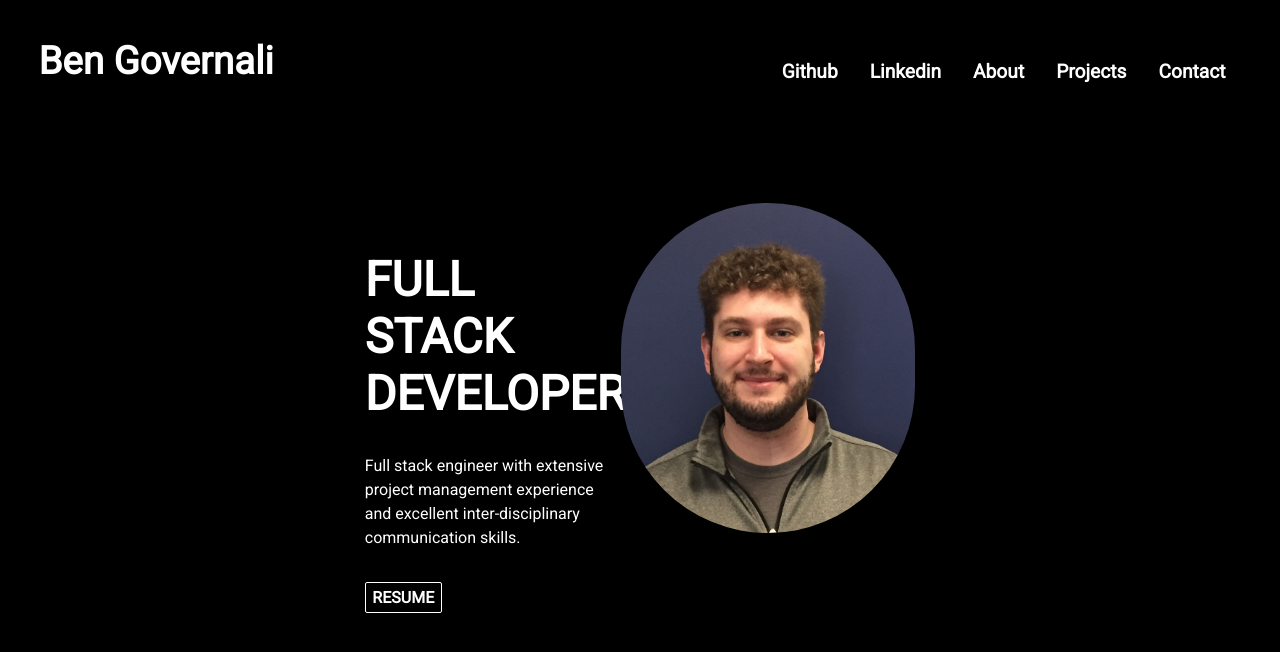
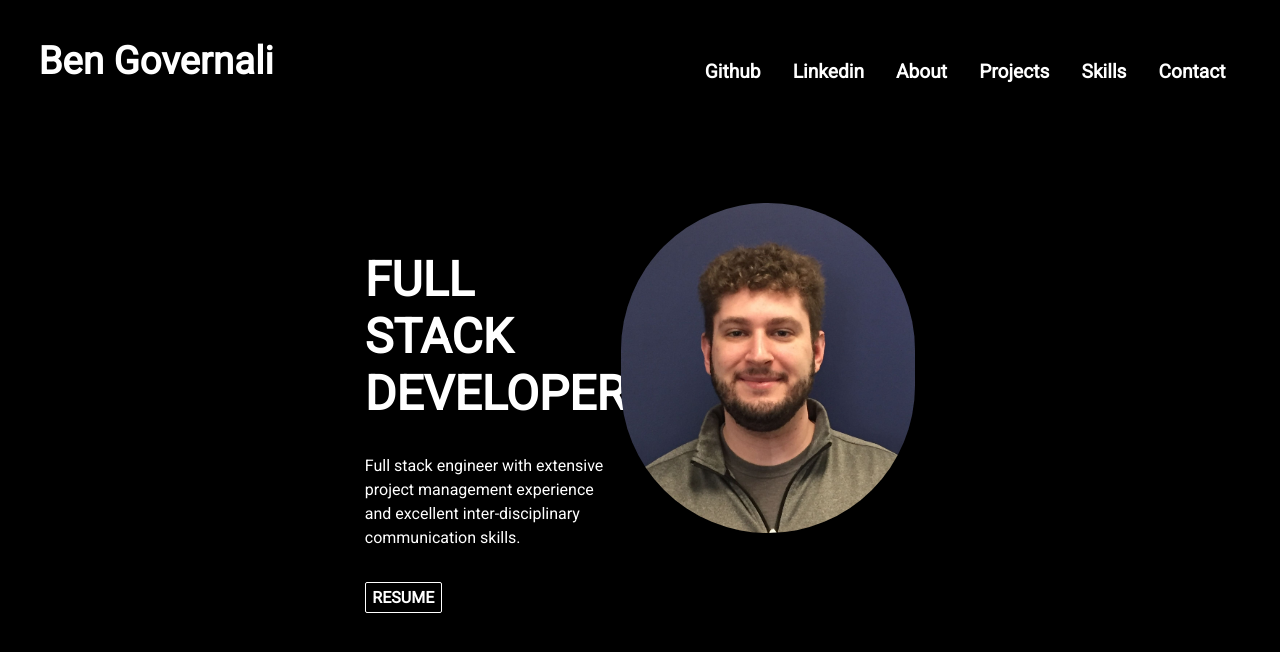
Before and after one commit to bengovernali/portfolio-sleek, a React (Create React App) app: page / in a window 1280 px wide. Shown: the top 652 px of the page. Built offline with nearby package versions, Linux system fonts and the light colour scheme.

Commit message:
added skills to nav

```diff
--- a/src/components/header.js
+++ b/src/components/header.js
@@ -24,6 +24,7 @@ class Header extends Component {
           </a>
           <div className="link">About</div>
           <div className="link">Projects</div>
+          <div className="link">Skills</div>
           <div className="link">Contact</div>
         </div>
       </div>
```
Also changed, not shown: src/components/about.js (added), src/components/contact.js (added), src/projects.js (added).
